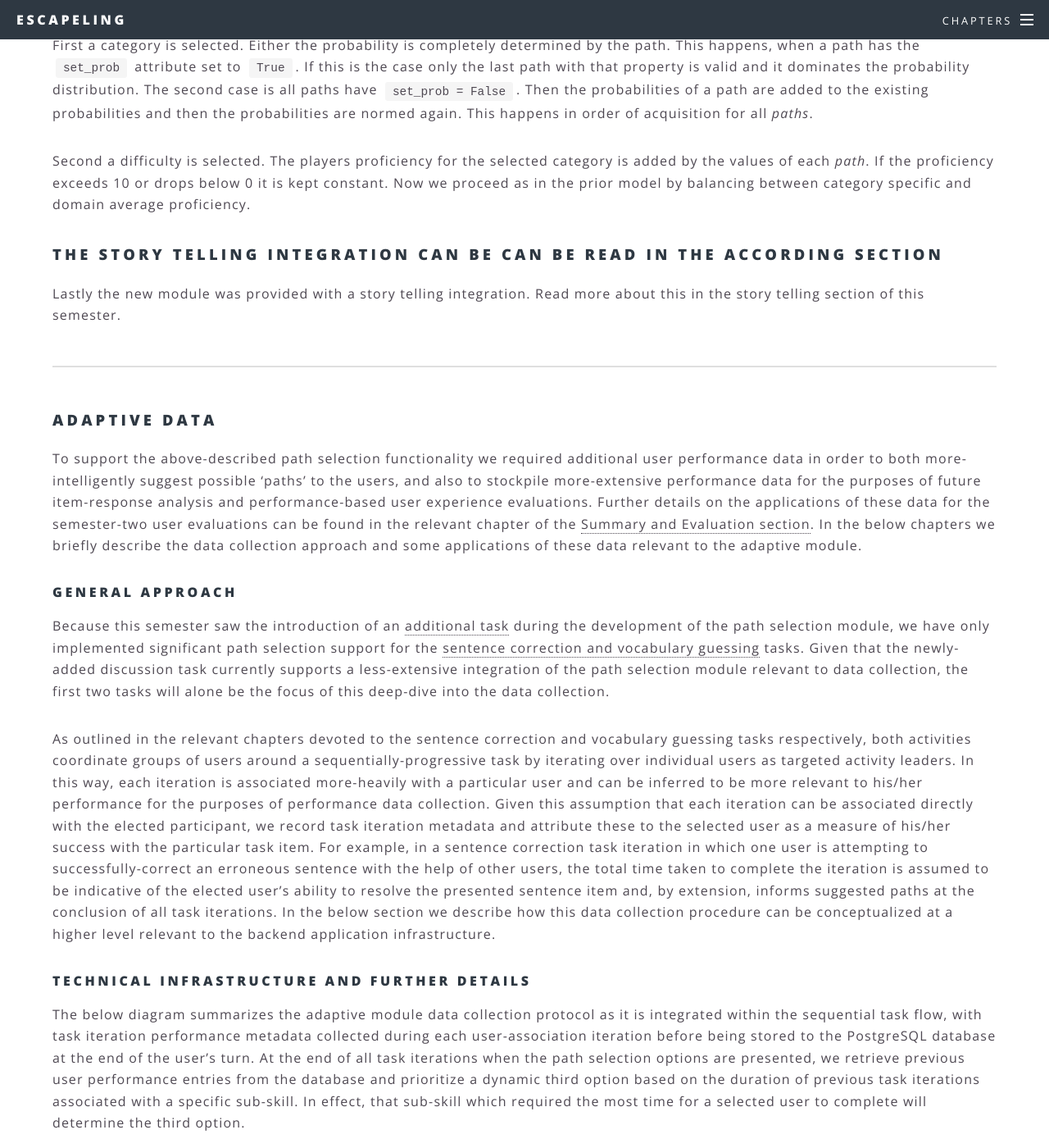
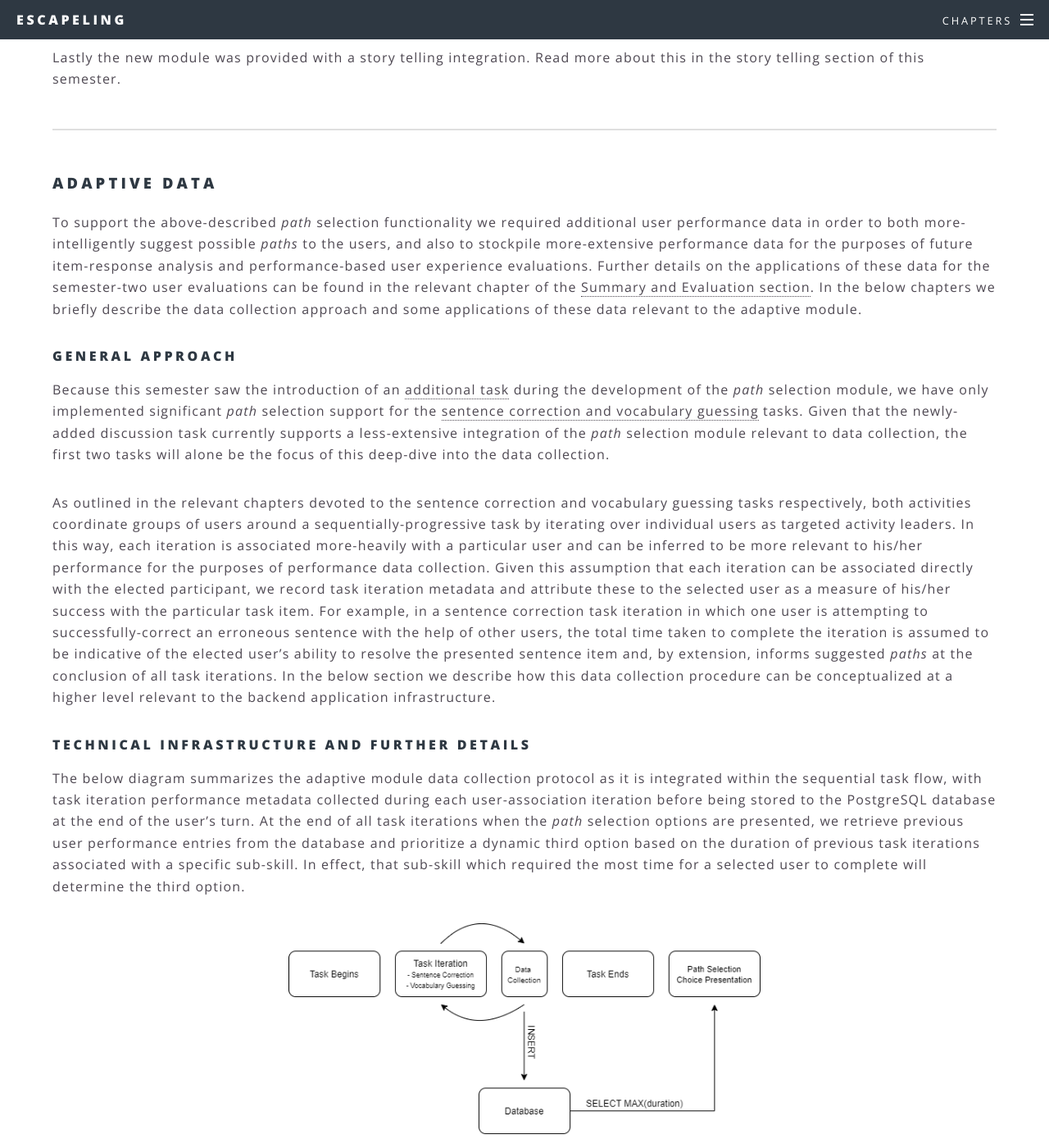
Before and after one commit to ALLUOS/ALLUOS.github.io, a Jekyll site: the page built from _posts/2020-04-01-adaptive.md, in a window 1280 px wide and 1400 px high, scrolled down 3214 px. Shown: the whole window at 82% size. Built offline with Jekyll 4.4.1, drawn with Linux system fonts in a browser that asks for light colours; our own code applies the rules of GitHub Pages for plain Markdown files; some of the changed text lies outside the part shown.

Commit message:
Some corrections and shortenings

```diff
--- a/_posts/2020-04-01-adaptive.md
+++ b/_posts/2020-04-01-adaptive.md
@@ -1,77 +1,66 @@
 ---
-layout: post
+*layout*: post
 title: Adaptive Module
 ---
 
 ## Overview
-The adaptive module is that component of the application which provides individual users and, by extension, groups, with
-content which is attuned to their previous performance. We intend to optimize application engagement by ensuring that
-no task is neither too difficult nor too simple for a given user at any point in time. To achieve these goals, we associate
-each task item with specific language sub-skills which, combined with user performance metadata, allow the application to more-intelligently
-select future tasks. For a detailed explanation of the basic adaptive module approach developed during the first semester of the
-project, please refer to the relevant chapter of the [implementation section]({{ "" | absolute_url }}/2020/05/02/implementation.html#adaptive).
-In this semester, we augmented the basic adaptive module by injecting user feedback and additional performance metadata. Justification and
-explanation of this so-called 'path selection' module, including its supporting data sources, can be found in the following sections.
+The adaptive module is that component of the application which provides individual users and, by extension, groups, with content which is attuned to their previous performance. We intend to optimize application engagement by ensuring that no task is neither too difficult nor too simple for a given user at any point in time. To achieve these goals, we associate each task item with specific language sub-skills which, combined with user performance metadata, allow the application to more-intelligently select future tasks. For a detailed explanation of the basic adaptive module approach developed during the first semester of the project, please refer to the relevant chapter of the [implementation section]({{ "" | absolute_url }}/2020/05/02/implementation.html#adaptive). In this semester, we augmented the basic adaptive module by injecting user feedback and additional performance metadata. Justification and explanation of this so-called '*path* selection' module, including its supporting data sources, can be found in the following sections.
 
-# Path Selection Module
+------
 
-## Prior model lacks lead to player self-regulation approach
+## Adaptive module weaknesses led to player self-regulation approach
 
-### The prior self-adjusting adaption model was based on layered proficiency categories
+### The missing scientific backing and unclear justification are the adaptive modules problems
 
-The end of our first semester saw the implementation of a difficulty adaption build upon a refined user proficiency model. In this model the task items were grouped according to their difficulty and their grammatical or lexical categories. The users also got ranked according to this categories both on the more general level (grammar/lexicality) and on the subcategory level (specific grammar/lexical themes). This ranking was used to select items of appropriate difficulty from each category prioritizing weak categories for each player.
+Together with last semesters adaptive module we created an [evaluation of its validity]({{ "" | absolute_url }}/#). The evaluation concluded that the module would need further development in the second semester. The reasoning behind this conclusion was that its proficiency model relied to heavily on intuitive measures of difficulty and the modules goal of favoring the players weaknesses lacked a justification. The proposed solution was to check the modules performance against scientific evidence on the learning impact of similar self-adjusting difficulty models.  In summary the problems of the module were:
 
-### The missing scientific backing and unclear justification are the prior adaption models problems
+1. the missing scientific backing for a positive learning impact,
+2. the missing scientific backing for the item difficulty classification,
+3. the missing justification for the prioritization of weak player categories,
+4. that we missed any data for providing any of the above points.
 
-Together with the proficiency model of the last semester we created an evaluation of its validity. The evaluation concluded that the model would need further development in the second semester. The reasoning behind this conclusion was the prior models reliance on intuitive measures and the lacking justification of its goals. The evaluation revealed that the proficiency modeling and the goals of an adaptive module hat to be checked against scientific evidence on the learning impact of self-adjusting difficulty models.  The problems the evaluation mentions are thus:
+### A shift of paradigm to player self-regulation neutralizes the problem
 
-1. missing scientific backing for a positive learning impact,
-2. missing scientific backing for the item difficulty classification,
-3. no justification for the prioritization of weak player categories,
-4. missing data for the evaluation of effectiveness.
+We noticed that other self-adjusting models suffer the same justification problem as our model, because the effectiveness of and justification for a self-adjusting adaption module is too dependent on the specific circumstances of its application. This meant we either had to research our models effectiveness ourselves or circumvent this problem otherwise.
 
-### A shift to self-assessment neutralizes this problems by incorporating players self-regulation
+Our solution was to accompany the self-adjusting model as it is with a model using player self-regulation to influence difficulty adaption. This relieved us of some of the above problems, as the player themselves can intervene, if the difficulty level or category prioritization are not serving his learning goals. Thus the severity of inaccurate difficulty classification or improper category prioritization of the self-adjusting model is alleviated.
 
-We noticed that alternative self-adjusting models suffer the same justification problems as our old model, because the effectiveness of and justification for a self-adjusting adaption module is too dependent of the specific circumstances of its application. This meant we either had to research our models effectiveness ourselves or circumvent this problem otherwise.
+Despite our change of approach, we still need to prove the positive learning impact of the adaption module. This need only increases with the addition of new features. We address this need with a dedicated data collection module you can read about below and [extensive tests]({{ "" | absolute_url }}/#) this semester.
 
-Our solution was to accompany the self-adjusting model as it is with a model using player self-assessment to influence difficulty adaption. This relieved us of some of the above problems, as the player themselves can intervene, if they think difficulty level or category prioritization are not serving his learning goals. Thus the severity of inaccurate difficulty classification and improper category prioritization of the self-adjusting model is alleviated by players self-regulating behavior.
-
-To prove the positive learning impact of the adaption module stays a goal of our team, as well as the collection of data to prove it. This need only increases with the addition of new features. Both is part of the data collection module that was also part of this semesters work.
-
-## The new module unites a data driven approach with player self-regulation and the prior modules adaption processes
+## The new module adds a data driven approach with player self-regulation to the existing adaption processes
 
 The main idea of this module is to create easy to understand *paths* that the player is able to choose from in order to make an informed decision about the further development of difficulty and prioritization during the task.
 
-### The *path* selection choice after each task iteration is supposed to be data driven
+### The *path* selection choice after each task iteration is partially data driven
 
 The first interaction a player has with the path selection module is after the first task. The player is asked to choose a new *path* to influence the further development of the task after each iteration of any task. For the moment the player is provided with four options:
 
 1. Increase all difficulties,
-2. decrease all difficulties,
-3. focus on a single category,
-4. don't select a path.
+2. Decrease all difficulties,
+3.  Focus on a single category,
+4. Don't select a path.
 
-While the first two options and the fourth are still generic we already choose the third option by identifying the task category the user took the longest to answer in the last iteration of task. We would like to extend this data driven approach in future versions of the module.
+While the first two options and the fourth are still generic we already choose the third option by identifying the task category the user took the longest to answer in the last iteration of tasks. We would like to extend this data driven approach in future versions of the module.
 
-### Each path can influence both the difficulty and the probability with which every category is chosen
+### Each *path* can influence both the difficulty and the probability with which a category is chosen
 
-Each *path* consists out of  a `path_name`, an `path_id`, three dictionaries (`prof_dict`, `prob_dict`, `conditions`) and a boolean `set_prob` variable.
+Each *path* object consists out of  a `path_name`, an `path_id`, three dictionaries (`prof_dict`, `prob_dict`, `conditions`) and a boolean `set_prob` variable.
 
-Clearly the `path_name` and the `path_id` are for identifying the path type.
+The `path_name` and the `path_id` are for identifying the path type.
 
-The dictionary `prof_dict` encodes the change in proficiency the path is exerting.  For example the *increase all difficulties* path has the following dictionary: `{0.1 for all proficiencies in Vocabulary or Grammar}`. This means all proficiencies of the player are increased by 0.1 for this path.
+The dictionary `prof_dict` encodes the change in proficiency the *path* is exerting.  For example the *increase all difficulties* *path* has the following dictionary: `{0.1 for all proficiencies in Vocabulary or Grammar}`. This means all proficiencies of the player are increased by 0.1 for this *path*.
 
-The `prob_dict` dictionary encodes the change in probability the path is  exerting. For example the focus on a single category has the following dictionary: `{1 for chosen category 0 for other categories in Vocabulary or Grammar}`. This means the only category that has any probability is the chosen one. The `set_prob` variable handles two different methods of exerting the influence the path has on probability. Either it is set to `False` then the prioritization of the prior adaption module is left intact and only the values specified in the dictionary are changed or it is set to `True` then the prioritization of the prior adaption module is overridden and the specified values are set. All other values are equally distributed among the left over probability.
+The `prob_dict` dictionary encodes the change in probability the *path* is  exerting. For example the *focus on a single category* has the following dictionary: `{1 for chosen category; 0 for other categories in Vocabulary or Grammar}`. This means the only category that has any probability is the chosen one. The `set_prob` variable handles two different methods of exerting the influence the *path* has on probability. Either it is set to `False` then the prioritization of the adaption module is left intact and only the values specified in the dictionary are changed or it is set to `True` then the prioritization of the adaption module is overridden and the specified values are set exactly as given by the dictionary. In the second case all left over values are equally distributed among the remaining probability.
 
-### This process is kept totally compatible with the prior adaption process
+### The new process is kept totally compatible with the adaptive module
 
-When a player chooses a path after a task it is registered in a `path` list in the student object of the player. Whenever a task item has to be chosen the priors model selection function is called (`selection.py`). If the player has *paths* in is `path` list these *paths* are used to influence the probability and the difficulty with which a category is selected.
+When a player chooses a *path* after a task it is registered in a `path` list in the student object of the player. Whenever a task item has to be chosen the adaptive modules selection function is called (`selection.py`). If the player has *paths* in is `path` list these *paths* are used to influence the probability and the difficulty with which a category is selected.
 
-First a category is selected. Either the probability is completely determined by the path. This happens, when a path has the `set_prob` attribute set to `True`. If this is the case only the last path with that property is valid and it dominates the probability distribution. The second case is all paths have `set_prob = False`. Then the probabilities of a path are added to the existing probabilities and then the probabilities are normed again. This happens in order of acquisition for all *paths*.
+First a category is selected. Either the probability is completely determined by the *path*. This happens, when a *path* has the `set_prob` attribute set to `True`. If this is the case only the last *path* with that property is valid and it dominates the probability distribution. The second case is all *paths* have `set_prob = False`. Then the probabilities of a *path* are added to the existing probabilities and then these probabilities are normed again. This happens in order of their acquisition for all *paths*.
 
-Second a difficulty is selected. The players proficiency for the selected category is added by the values of each *path*. If the proficiency exceeds 10 or drops below 0 it is kept constant. Now we proceed as in the prior model by balancing between category specific and domain average proficiency.
+Second a difficulty is selected. The players proficiency for the selected category is added by the values of each *path*. If the proficiency exceeds 10 or drops below 0 it is kept constant. We proceed by balancing between category specific and domain average proficiency.
 
-### The story telling integration can be can be read in the according section
+### The story telling integration documented in the according section
 
 Lastly the new module was provided with a story telling integration. Read more about this in the story telling section of this semester.
 
@@ -79,39 +68,18 @@
 
 ### Adaptive Data
 
-To support the above-described path selection functionality we required additional user performance data in order to both more-intelligently suggest possible
-'paths' to the users, and also to stockpile more-extensive performance data for the purposes of future item-response analysis and performance-based
-user experience evaluations. Further details on the applications of these data for the semester-two user evaluations can be found in the relevant
-chapter of the [Summary and Evaluation section]({{ "" | absolute_url }}/#). In the below chapters we briefly describe the data collection approach
-and some applications of these data relevant to the adaptive module.
+To support the above-described *path* selection functionality we required additional user performance data in order to both more-intelligently suggest possible *paths* to the users, and also to stockpile more-extensive performance data for the purposes of future item-response analysis and performance-based
+user experience evaluations. Further details on the applications of these data for the semester-two user evaluations can be found in the relevant chapter of the [Summary and Evaluation section]({{ "" | absolute_url }}/#). In the below chapters we briefly describe the data collection approach and some applications of these data relevant to the adaptive module.
 
 #### General Approach
 
-Because this semester saw the introduction of an [additional task]({{ "" | absolute_url }}/#) during the development of the
-path selection module, we have only implemented significant path selection support for the [sentence correction and
-vocabulary guessing]({{ "" | absolute_url }}/2020/05/03/design.html#design) tasks. Given that the newly-added discussion task currently supports a less-extensive integration of the
-path selection module relevant to data collection, the first two tasks will alone be the focus of this deep-dive into the
-data collection.
+Because this semester saw the introduction of an [additional task]({{ "" | absolute_url }}/#) during the development of the *path* selection module, we have only implemented significant *path* selection support for the [sentence correction and vocabulary guessing]({{ "" | absolute_url }}/2020/05/03/design.html#design) tasks. Given that the newly-added discussion task currently supports a less-extensive integration of the *path* selection module relevant to data collection, the first two tasks will alone be the focus of this deep-dive into the data collection.
 
-As outlined in the relevant chapters devoted to the sentence correction and vocabulary guessing tasks respectively, both activities
-coordinate groups of users around a sequentially-progressive task by iterating over individual users as targeted activity leaders.
-In this way, each iteration is associated more-heavily with a particular user and can be inferred to be more relevant to his/her
-performance for the purposes of performance data collection. Given this assumption that each iteration can be associated directly with
-the elected participant, we record task iteration metadata and attribute these to the selected user as a measure of his/her
-success with the particular task item. For example, in a sentence correction task iteration in which one user is attempting to
-successfully-correct an erroneous sentence with the help of other users, the total time taken to complete the iteration is assumed to
-be indicative of the elected user's ability to resolve the presented sentence item and, by extension, informs suggested paths at the
-conclusion of all task iterations. In the below section we describe how this data collection procedure can be conceptualized at
-a higher level relevant to the backend application infrastructure.
+As outlined in the relevant chapters devoted to the sentence correction and vocabulary guessing tasks respectively, both activities coordinate groups of users around a sequentially-progressive task by iterating over individual users as targeted activity leaders. In this way, each iteration is associated more-heavily with a particular user and can be inferred to be more relevant to his/her performance for the purposes of performance data collection. Given this assumption that each iteration can be associated directly with the elected participant, we record task iteration metadata and attribute these to the selected user as a measure of his/her success with the particular task item. For example, in a sentence correction task iteration in which one user is attempting to successfully-correct an erroneous sentence with the help of other users, the total time taken to complete the iteration is assumed to be indicative of the elected user's ability to resolve the presented sentence item and, by extension, informs suggested *paths* at the conclusion of all task iterations. In the below section we describe how this data collection procedure can be conceptualized at a higher level relevant to the backend application infrastructure.
 
 #### Technical Infrastructure and Further Details
 
-The below diagram summarizes the adaptive module data collection protocol as it is integrated within the sequential task flow,
-with task iteration performance metadata collected during each user-association iteration before being stored to the PostgreSQL
-database at the end of the user's turn. At the end of all task iterations when the path selection options are presented, we
-retrieve previous user performance entries from the database and prioritize a dynamic third option based on the duration
-of previous task iterations associated with a specific sub-skill. In effect, that sub-skill which required the most time for
-a selected user to complete will determine the third option.
+The below diagram summarizes the adaptive module data collection protocol as it is integrated within the sequential task flow, with task iteration performance metadata collected during each user-association iteration before being stored to the PostgreSQL database at the end of the user's turn. At the end of all task iterations when the *path* selection options are presented, we retrieve previous user performance entries from the database and prioritize a dynamic third option based on the duration of previous task iterations associated with a specific sub-skill. In effect, that sub-skill which required the most time for a selected user to complete will determine the third option.
 
 <img src="{{ '' | absolute_url }}/assets/images/adaptive_data_collection.png" class="center">
 
@@ -278,10 +246,4 @@
 
 #### Closing Remarks
 
-As mentioned, the aforementioned data are used primarily to inform the path selection module, but are also intended to permit
-future meta-analysis of user-item interaction and have already been applied to a testing strategy outside the scope of the
-documentation of this section. For further details of these evaluative applications please refer to the relevant
-[documentation chapter]({{ "" | absolute_url }}/#). Of final note are the next steps potentiated by these data, as it
-is clear that the path selection module in its current form does not take full advantage of the metadata collected, and it is likely
-a point of future development to, following detailed analysis of the available user performance data, expand the application's
-intelligent adaptivity with more extensive requisition of the collected data.
+As mentioned, the aforementioned data are used primarily to inform the *path* selection module, but are also intended to permit future meta-analysis of user-item interaction and have already been applied to a testing strategy outside the scope of the documentation of this section. For further details of these evaluative applications please refer to the relevant [documentation chapter]({{ "" | absolute_url }}/#). Of final note are the next steps potentiated by these data, as it is clear that the *path* selection module in its current form does not take full advantage of the metadata collected, and it is likely a point of future development to, following detailed analysis of the available user performance data, expand the application's intelligent adaptivity with more extensive requisition of the collected data.
```
